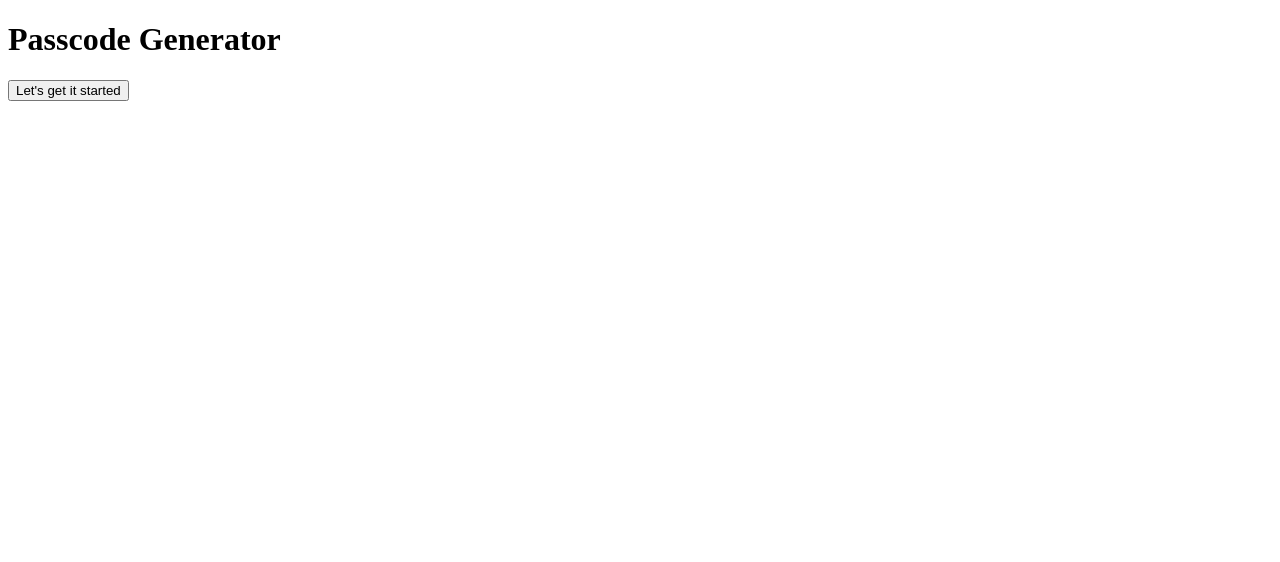
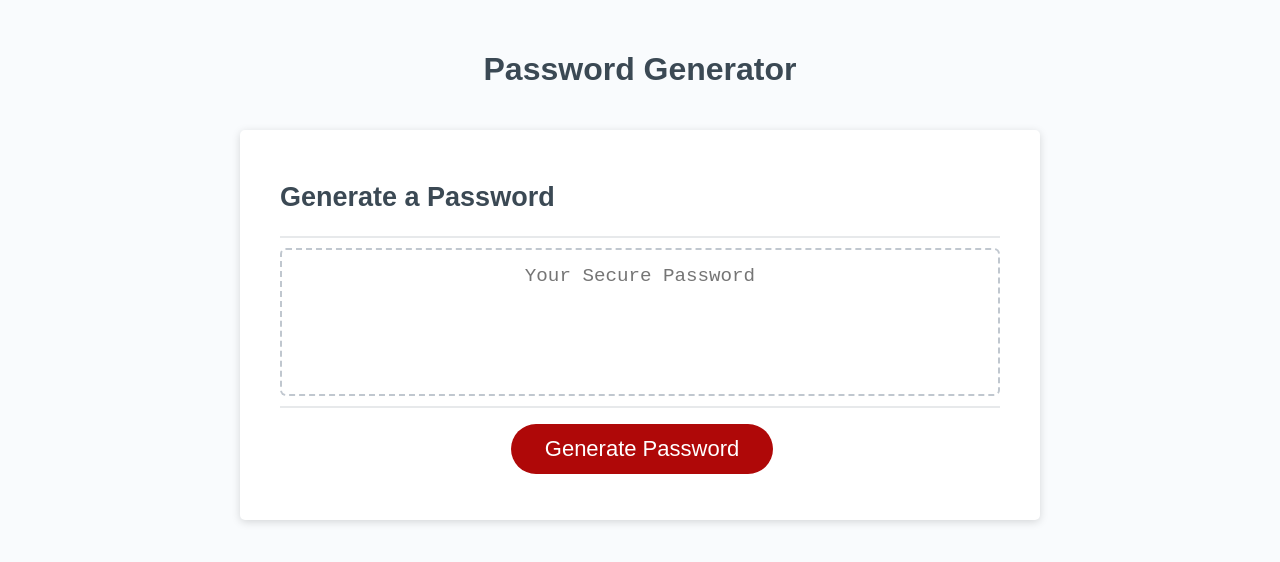
Before and after one commit to yujengogo/PasswordThatNoOneRemembers, a plain HTML site: page index.html in a window 1280 px wide. Drawn offline with Linux system fonts and the light colour scheme.

Commit message:
adding written code to HW pre-set

```diff
--- a/index.html
+++ b/index.html
@@ -1,16 +1,34 @@
 <!DOCTYPE html>
 <html lang="en">
-<head>
-    <meta charset="UTF-8">
-    <meta http-equiv="X-UA-Compatible" content="IE=edge">
-    <meta name="viewport" content="width=device-width, initial-scale=1.0">
-    <title>Document</title>
-
-</head>
-<body>
-    <h1>Passcode Generator</h1>
-
-    <button onclick="passwordGen()">Let's get it started</button>
+  <head>
+    <meta charset="UTF-8" />
+    <meta name="viewport" content="width=device-width, initial-scale=1.0" />
+    <meta http-equiv="X-UA-Compatible" content="ie=edge" />
+    <title>Password Generator</title>
+    <link rel="stylesheet" href="style.css" />
+  </head>
+  <body>
+    <div class="wrapper">
+      <header>
+        <h1>Password Generator</h1>
+      </header>
+      <div class="card">
+        <div class="card-header">
+          <h2>Generate a Password</h2>
+        </div>
+        <div class="card-body">
+          <textarea
+            readonly
+            id="password"
+            placeholder="Your Secure Password"
+            aria-label="Generated Password"
+          ></textarea>
+        </div>
+        <div class="card-footer">
+          <button id="generate" class="btn">Generate Password</button>
+        </div>
+      </div>
+    </div>
     <script src="script.js"></script>
-</body>
+  </body>
 </html>
--- a/script.js
+++ b/script.js
@@ -1,4 +1,10 @@
-function passwordGen() {
+// Assignment Code
+var generateBtn = document.querySelector("#generate");
+
+generateBtn.addEventListener("click", writePassword);
+
+function writePassword() {
+  var passwordText = document.querySelector("#password");
 
   var choiceLength = window.prompt("Length of the password");
 
@@ -13,8 +19,6 @@ function passwordGen() {
   var choiceNumber = window.prompt("Numbers? Y/N");
 
   var choiceSpecSim = window.prompt("Symbles? Y/N");
-
-
 
   const keys = {
       loCaseChars :
@@ -34,7 +38,7 @@ function passwordGen() {
   if (choiceUpCase.toLowerCase() == 'y'){
       [passwordOptions += keys.upCaseChars]
   }
-        if (choiceNumbers.toLowerCase() == 'y'){
+  if (choiceNumber.toLowerCase() == 'y'){
       [passwordOptions += keys.numbers]
   }
   if (choiceSpecSim.toLowerCase() == 'y'){
@@ -49,12 +53,8 @@ function passwordGen() {
       var randomChar = passwordOptions[Math.floor(Math.random() * passwordOptions.length)]
       password += randomChar
   }
-        console.log(password)
+  console.log(passwordText)
 
-        window.alert(`your password is
-        ${password}`)
-
-
-
+ passwordText.innerHTML = password;
 
 }
--- /dev/null
+++ b/style.css
@@ -0,0 +1,137 @@
+*,
+*::before,
+*::after {
+  box-sizing: border-box;
+}
+
+html,
+body,
+.wrapper {
+  height: 100%;
+  margin: 0;
+  padding: 0;
+}
+
+body {
+  font-family: sans-serif;
+  background-color: #f9fbfd;
+}
+
+.wrapper {
+  padding-top: 30px;
+  padding-left: 20px;
+  padding-right: 20px;
+}
+
+header {
+  text-align: center;
+  padding: 20px;
+  padding-top: 0px;
+  color: hsl(206, 17%, 28%);
+}
+
+.card {
+  background-color: hsl(0, 0%, 100%);
+  border-radius: 5px;
+  border-width: 1px;
+  box-shadow: rgba(0, 0, 0, 0.15) 0px 2px 8px 0px;
+  color: hsl(206, 17%, 28%);
+  font-size: 18px;
+  margin: 0 auto;
+  max-width: 800px;
+  padding: 30px 40px;
+}
+
+.card-header::after {
+  content: " ";
+  display: block;
+  width: 100%;
+  background: #e7e9eb;
+  height: 2px;
+}
+
+.card-body {
+  min-height: 100px;
+}
+
+.card-footer {
+  text-align: center;
+}
+
+.card-footer::before {
+  content: " ";
+  display: block;
+  width: 100%;
+  background: #e7e9eb;
+  height: 2px;
+}
+
+.card-footer::after {
+  content: " ";
+  display: block;
+  clear: both;
+}
+
+.btn {
+  border: none;
+  background-color: hsl(360, 91%, 36%);
+  border-radius: 25px;
+  box-shadow: rgba(0, 0, 0, 0.1) 0px 1px 6px 0px rgba(0, 0, 0, 0.2) 0px 1px 1px
+    0px;
+  color: hsl(0, 0%, 100%);
+  display: inline-block;
+  font-size: 22px;
+  line-height: 22px;
+  margin: 16px 16px 16px 20px;
+  padding: 14px 34px;
+  text-align: center;
+  cursor: pointer;
+}
+
+button[disabled] {
+  cursor: default;
+  background: #c0c7cf;
+}
+
+.float-right {
+  float: right;
+}
+
+#password {
+  -webkit-appearance: none;
+  -moz-appearance: none;
+  appearance: none;
+  border: none;
+  display: block;
+  width: 100%;
+  padding-top: 15px;
+  padding-left: 15px;
+  padding-right: 15px;
+  padding-bottom: 85px;
+  font-size: 1.2rem;
+  text-align: center;
+  margin-top: 10px;
+  margin-bottom: 10px;
+  border: 2px dashed #c0c7cf;
+  border-radius: 6px;
+  resize: none;
+  overflow: hidden;
+}
+
+@media (max-width: 690px) {
+  .btn {
+    font-size: 1rem;
+    margin: 16px 0px 0px 0px;
+    padding: 10px 15px;
+  }
+
+  #password {
+    font-size: 1rem;
+  }
+}
+
+@media (max-width: 500px) {
+  .btn {
+    font-size: 0.8rem;
+  }
+}
```
Also changed, not shown: 1 other file. Lines whose indentation alone changed are shown as unchanged.
